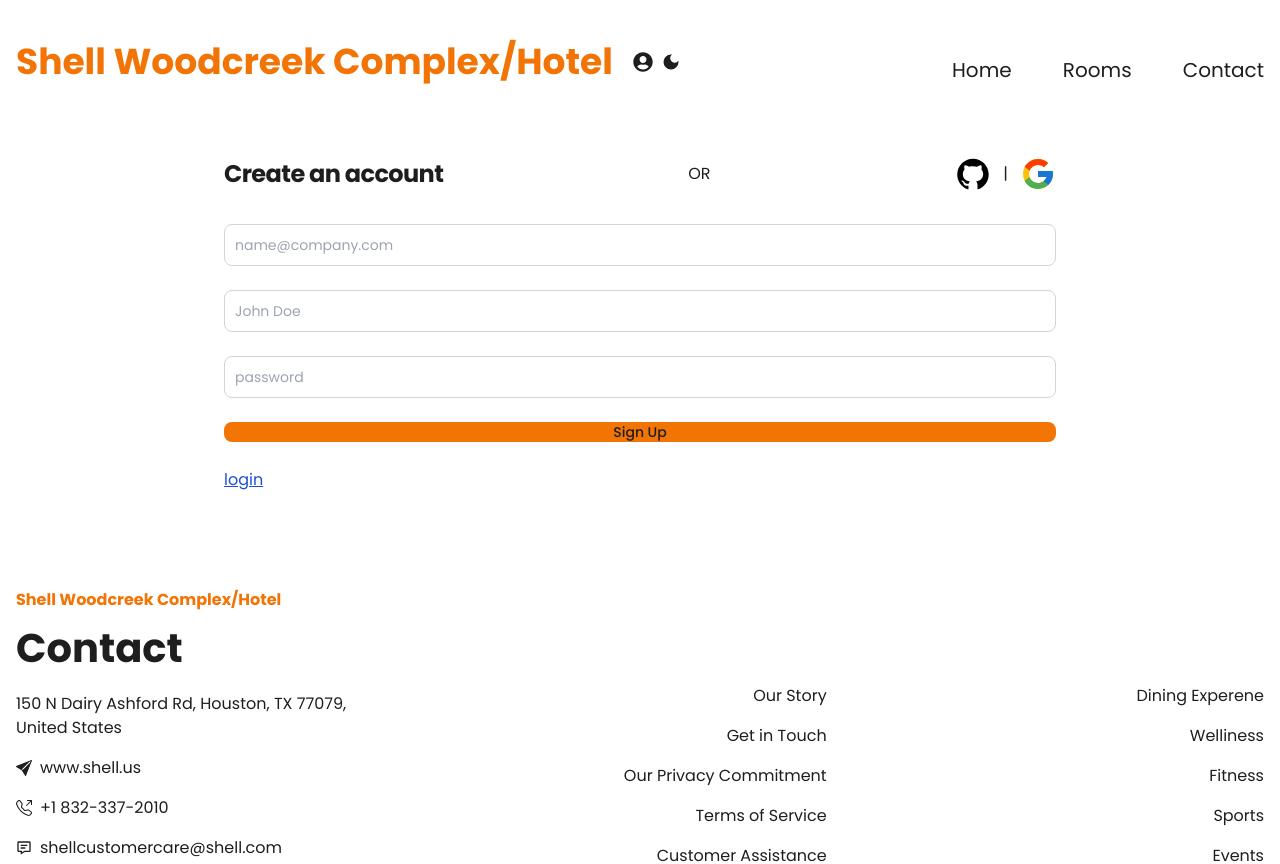
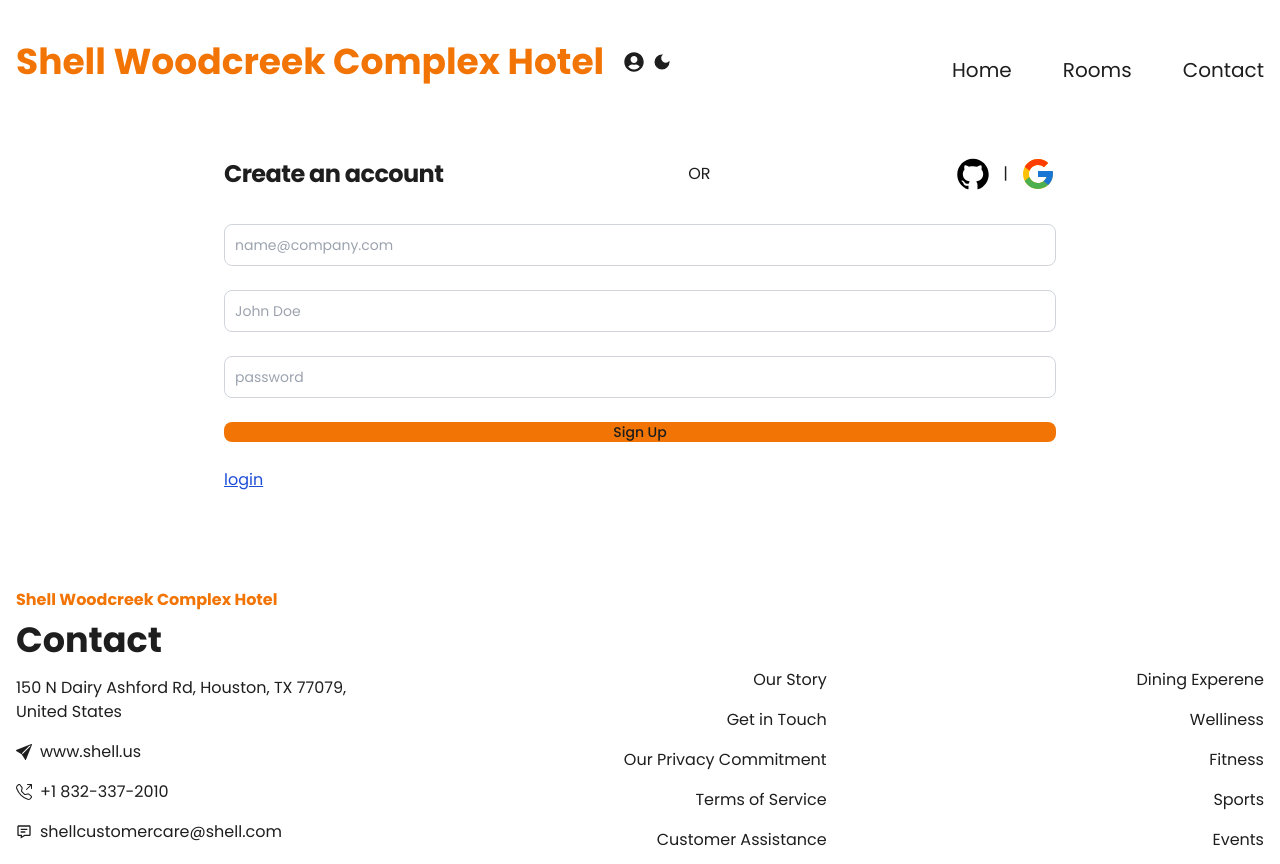
Before and after one commit to Newthings0/hotel-management, a Next.js app: page /auth in a window 1280 px wide. Shown: the top 864 px of the page. Built offline with nearby package versions, Linux system fonts and the light colour scheme; no server answers.

Commit message:
Formdata correction

```diff
--- a/package.json
+++ b/package.json
@@ -1,5 +1,5 @@
 {
-  "name": "hotel-management",
+  "name": "hotel-app",
   "version": "0.1.0",
   "private": true,
   "scripts": {
--- a/src/app/(web)/auth/page.tsx
+++ b/src/app/(web)/auth/page.tsx
@@ -54,7 +54,8 @@ const Auth = () => {
       console.log(error);
       toast.error("Something went swrong");
     } finally {
-      setFormData(defaultFormData);
+      router.push("/auth");
+      // setFormData(defaultFormData); correct test
     }
   };
 
--- a/src/app/(web)/layout.tsx
+++ b/src/app/(web)/layout.tsx
@@ -15,7 +15,7 @@ const poppins = Poppins({
 });
 
 export const metadata: Metadata = {
-  title: "Shell Woodcreek Complex/Hotel",
+  title: "Shell Woodcreek Complex Hotel",
   description: "Discover the best hotel rooms",
 };
 
--- a/src/components/Footer/Footer.tsx
+++ b/src/components/Footer/Footer.tsx
@@ -7,11 +7,11 @@ const Footer = () => {
     <footer className="mt-16">
       <div className="container mx-auto px-4">
         <Link href="/" className="font-black text-tertiary-dark">
-          Shell Woodcreek Complex/Hotel
+          Shell Woodcreek Complex Hotel
         </Link>
 
         <Link href="https://www.shell.us/about-us/contact-shell.html">
-          <h4 className="font-semibold text-[40px] py-6">Contact</h4>
+          <h4 className="font-semibold text-[35px] py-4">Contact</h4>
         </Link>
 
         <div className="flex flex-wrap gap-16 items-center justify-between">
--- a/src/components/Header/Header.tsx
+++ b/src/components/Header/Header.tsx
@@ -21,7 +21,7 @@ const Header = () => {
           href="/"
           className="font-medium md:font-semibold md:text-4xl text-xl  text-tertiary-dark"
         >
-          Shell Woodcreek Complex/Hotel
+          Shell Woodcreek Complex Hotel
         </Link>
         <ul className="flex items-center ml-5">
           <li className="flex items-center">
```
